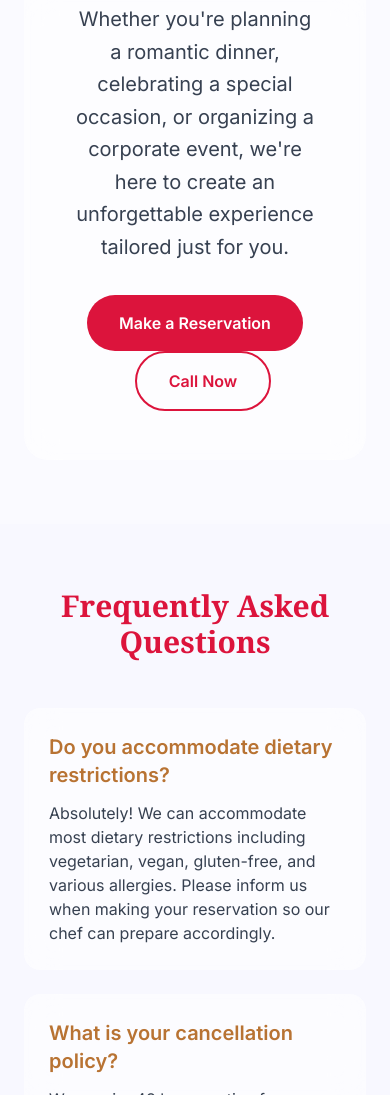
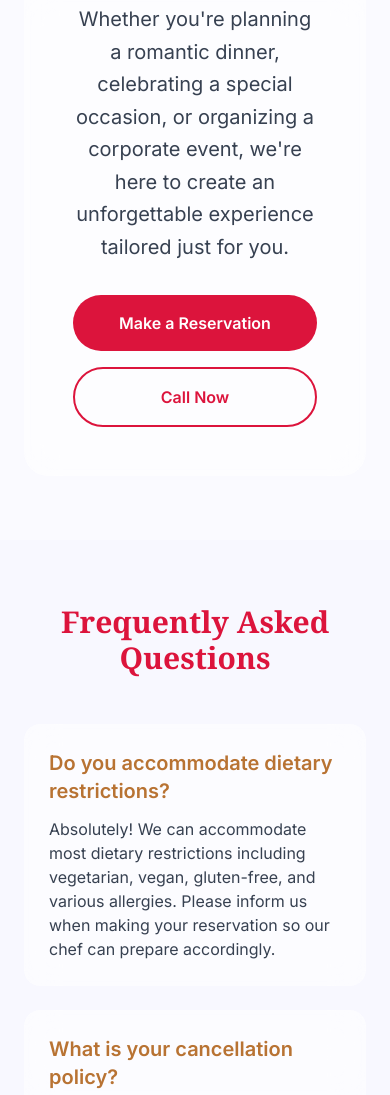
Before and after one commit to adeyvsvf/culinary-theater-website, a plain HTML site: page contact.html in a window 390 px wide. Shown: the part 2282-3377 px from the top of the page. Drawn offline with nearby package versions, Linux system fonts and the light colour scheme.

Commit message:
Fix mobile button spacing in contact page call-to-action section

```diff
--- a/contact.html
+++ b/contact.html
@@ -265,13 +265,13 @@
                             Whether you're planning a romantic dinner, celebrating a special occasion, or organizing a corporate event,
                             we're here to create an unforgettable experience tailored just for you.
                         </p>
-                        <div class="space-x-4">
+                        <div class="flex flex-col sm:flex-row gap-4 justify-center items-center">
                             <a href="reservations.html"
-                               class="inline-block bg-crimson-fire hover:bg-red-700 text-white font-semibold px-8 py-4 rounded-full transition-all duration-300 transform hover:scale-105 hover:shadow-xl">
+                               class="bg-crimson-fire hover:bg-red-700 text-white font-semibold px-8 py-4 rounded-full transition-all duration-300 transform hover:scale-105 hover:shadow-xl w-full sm:w-auto text-center">
                                 Make a Reservation
                             </a>
                             <a href="tel:+15551234663"
-                               class="inline-block bg-transparent border-2 border-crimson-fire text-crimson-fire hover:bg-crimson-fire hover:text-white font-semibold px-8 py-4 rounded-full transition-all duration-300">
+                               class="bg-transparent border-2 border-crimson-fire text-crimson-fire hover:bg-crimson-fire hover:text-white font-semibold px-8 py-4 rounded-full transition-all duration-300 w-full sm:w-auto text-center">
                                 Call Now
                             </a>
                         </div>
```
Also changed, not shown: 1 other file.
